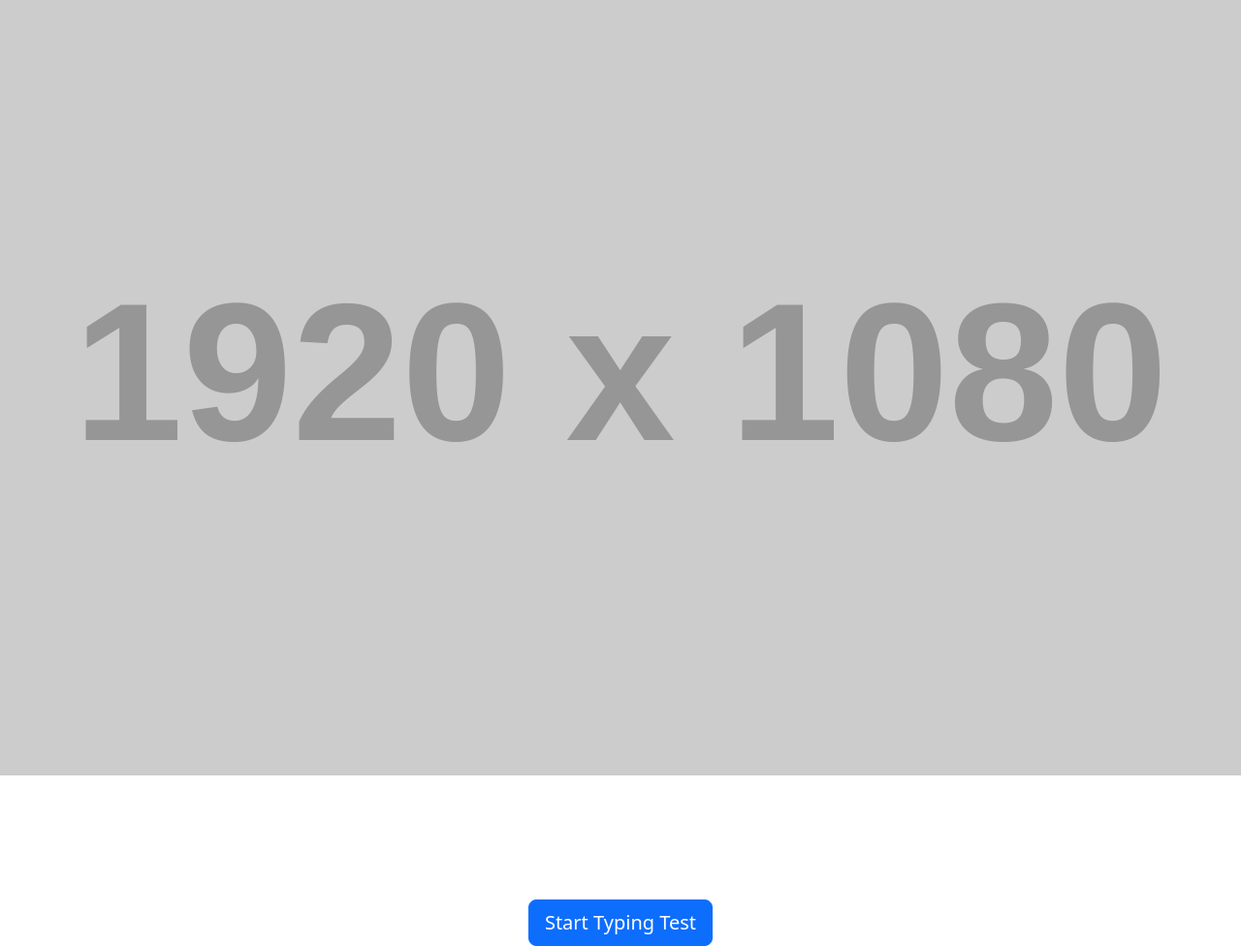
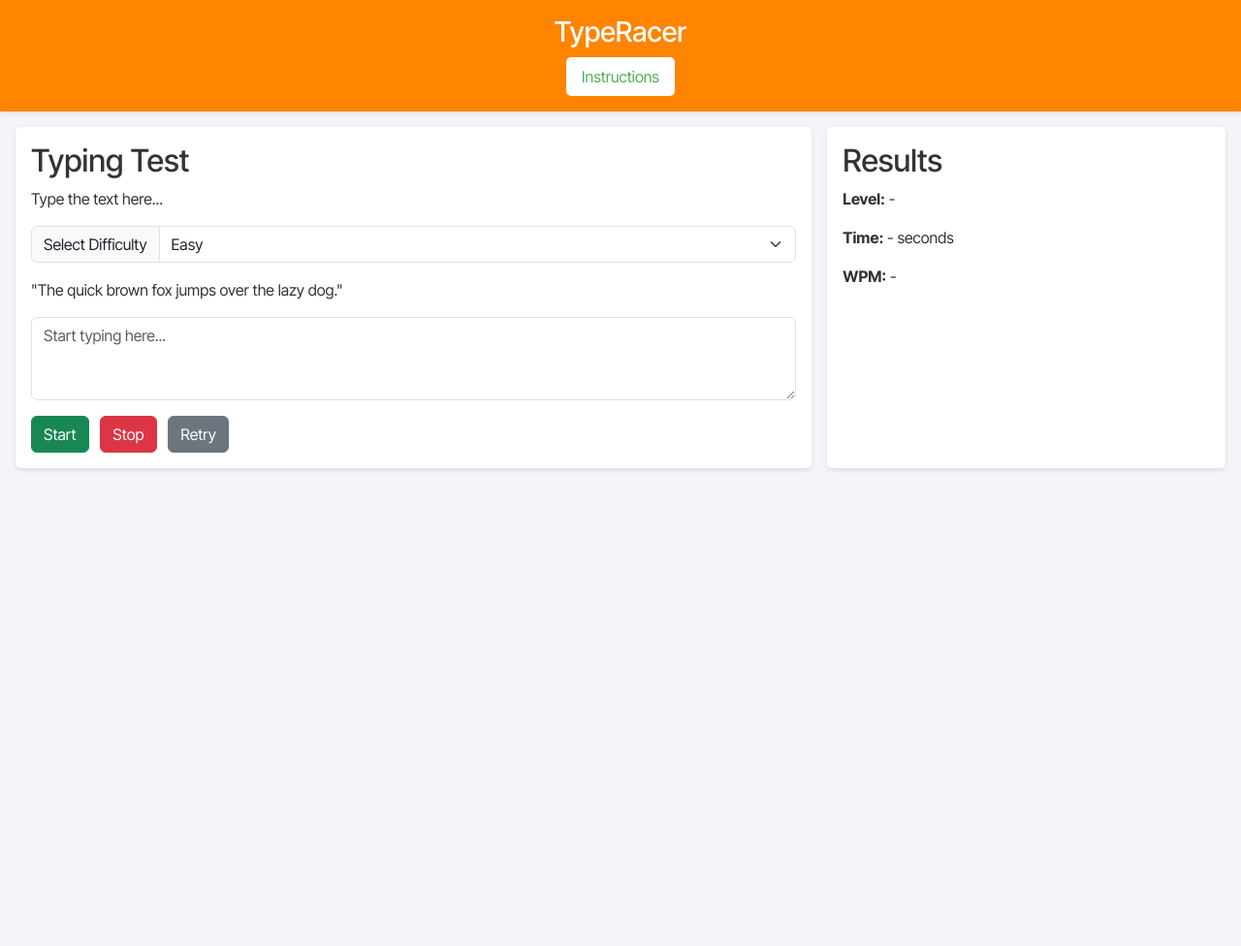
Before and after one commit to MayteBujalance/TypeRacer, a plain HTML site: page index.html in a window 1280 px wide. Shown: the whole page at 97% size. After the commit the page ends 800 px from the top, so only its background shows below. Drawn offline with nearby package versions, Linux system fonts and the light colour scheme; placeholder pictures from the web are drawn by us.

Commit message:
Styling and structure; add main content layout for Type Racer game

```diff
--- a/assets/css/styles.css
+++ b/assets/css/styles.css
@@ -1,3 +1,101 @@
+/* General reset */
+body {
+    margin: 0;
+    font-family: "Inter Tight", "Roboto", "Montserrat", Arial, sans-serif;
+    background-color: #f4f4f9;
+    color: #333;
+}
+
+/* Header styling */
 header {
-    background-color: ff8400;
+    display: flex;
+    flex-direction: column; /* Stack items vertically */
+    justify-content: center; /* Center content vertically */
+    align-items: center; /* Center content horizontally */
+    padding: 1rem 2rem;
+    background-color: #ff8400;
+    color: white;
+    box-shadow: 0 2px 5px rgba(0, 0, 0, 0.1);
+    gap: 0.5rem; /* Add spacing between h1 and button */
 }
+
+header h1 {
+    font-size: 1.8rem;
+    margin: 0;
+    text-align: center; /* Ensure text is centered */
+}
+
+header button {
+    background-color: white;
+    color: #4CAF50;
+    border: none;
+    padding: 0.5rem 1rem;
+    font-size: 1rem;
+    border-radius: 5px;
+    cursor: pointer;
+    transition: background-color 0.3s ease;
+}
+
+header button:hover {
+    background-color: #f1f1f1;
+}
+
+/* Main content styling */
+header {
+    display: flex;
+    justify-content: space-between;
+    align-items: center;
+    padding: 1rem 2rem;
+    background-color: #ff8400;
+    color: white;
+    box-shadow: 0 2px 5px rgba(0, 0, 0, 0.1);
+}
+
+header h1 {
+    font-size: 1.8rem;
+    margin: 0;
+}
+
+header button {
+    background-color: white;
+    color: #4CAF50;
+    border: none;
+    padding: 0.5rem 1rem;
+    font-size: 1rem;
+    border-radius: 5px;
+    cursor: pointer;
+    transition: background-color 0.3s ease;
+}
+
+header button:hover {
+    background-color: #f1f1f1;
+}
+
+/* Responsive grid layout for test and result area*/
+.main-container {
+    display: grid;
+    grid-template-columns: 1fr; /* Default to one column */
+    gap: 1rem;
+    padding: 1rem;
+}
+
+.test-area {
+    background-color: white;
+    padding: 1rem;
+    border-radius: 5px;
+    box-shadow: 0 2px 5px rgba(0, 0, 0, 0.1);
+}
+
+.results-area {
+    background-color: white;
+    padding: 1rem;
+    border-radius: 5px;
+    box-shadow: 0 2px 5px rgba(0, 0, 0, 0.1);
+}
+
+/* Adjust grid for medium and larger screens */
+@media (min-width: 768px) {
+    .main-container {
+        grid-template-columns: 2fr 1fr; /* Two-thirds and one-third */
+    }
+}
--- a/assets/js/script.js
+++ b/assets/js/script.js
@@ -0,0 +1 @@
+// this is a test
--- a/index.html
+++ b/index.html
@@ -26,20 +26,66 @@
     <!-- Custom CSS -->
     <link rel="stylesheet" href="assets/css/styles.css">
 
+    <!-- Custom JS -->
+    <script src="assets/js/script.js"></script>
+
         <title>Type Racer</title>
 </head>
 
 <body>
-    <!-- Header Section -->
-    <header class="text-center bg-light" style="position: relative; height: 100vh; background: url('https://via.placeholder.com/1920x1080') no-repeat center center/cover;">
-        <div class="d-flex flex-column justify-content-center align-items-center h-100"></div>
-            <h1 class="text-white fw-bold" style="font-size: 3rem;">Welcome to Type Racer</h1>
-            <p class="text-white fs-5">Test your typing speed and improve your skills!</p>
-            <button class="btn btn-primary btn-lg mt-3">Start Typing Test</button>
+    <!-- header with instruction button -->
+    <header>
+        <h1>TypeRacer</h1>
+        <button id="instructions-btn">Instructions</button>
+    </header>
+
+    <!-- main container with a grid for test and result area -->
+    <div class="main-container">
+        <div class="test-area">
+            <h2>Typing Test</h2>
+            <p>Type the text here...</p>
+
+            <!-- Dropdown menu for selecting difficulty -->
+            <div class="input-group mb-3">
+                <label class="input-group-text" for="difficulty-select">Select Difficulty</label>
+                <select class="form-select" id="difficulty-select">
+                    <option value="easy" selected>Easy</option>
+                    <option value="medium">Medium</option>
+                    <option value="hard">Hard</option>
+                </select>
+            </div>
+
+            <!-- Sample text for typing -->
+            <div class="sample-text mb-3">
+                <p id="text-to-type">
+                    "The quick brown fox jumps over the lazy dog."
+                </p>
+            </div>
+
+            <!-- Text box for user input -->
+            <div class="mb-3">
+                <textarea id="typing-box" class="form-control" rows="3" placeholder="Start typing here..."></textarea>
+            </div>
+
+            <!-- Buttons for controlling the test -->
+            <div class="button-group">
+                <button id="start-btn" class="btn btn-success me-2">Start</button>
+                <button id="stop-btn" class="btn btn-danger me-2">Stop</button>
+                <button id="retry-btn" class="btn btn-secondary">Retry</button>
+            </div>
         </div>
-    </header>
+
+        <div class="results-area">
+            <h2>Results</h2>
+            <p><strong>Level:</strong> <span id="result-level">-</span></p>
+            <p><strong>Time:</strong> <span id="result-time">-</span> seconds</p>
+            <p><strong>WPM:</strong> <span id="result-wpm">-</span></p>
+        </div>
+    </div>
 
     <!-- Bootstrap JS Link -->
     <script src="https://cdn.jsdelivr.net/npm/bootstrap@5.3.6/dist/js/bootstrap.bundle.min.js" integrity="sha384-j1CDi7MgGQ12Z7Qab0qlWQ/Qqz24Gc6BM0thvEMVjHnfYGF0rmFCozFSxQBxwHKO" crossorigin="anonymous"></script>
+    <!-- FontAwsome Link -->
+    <script src="https://kit.fontawesome.com/YOUR-KIT-CODE-HERE.js" crossorigin="anonymous"></script>
 </body>
 </html>
```
